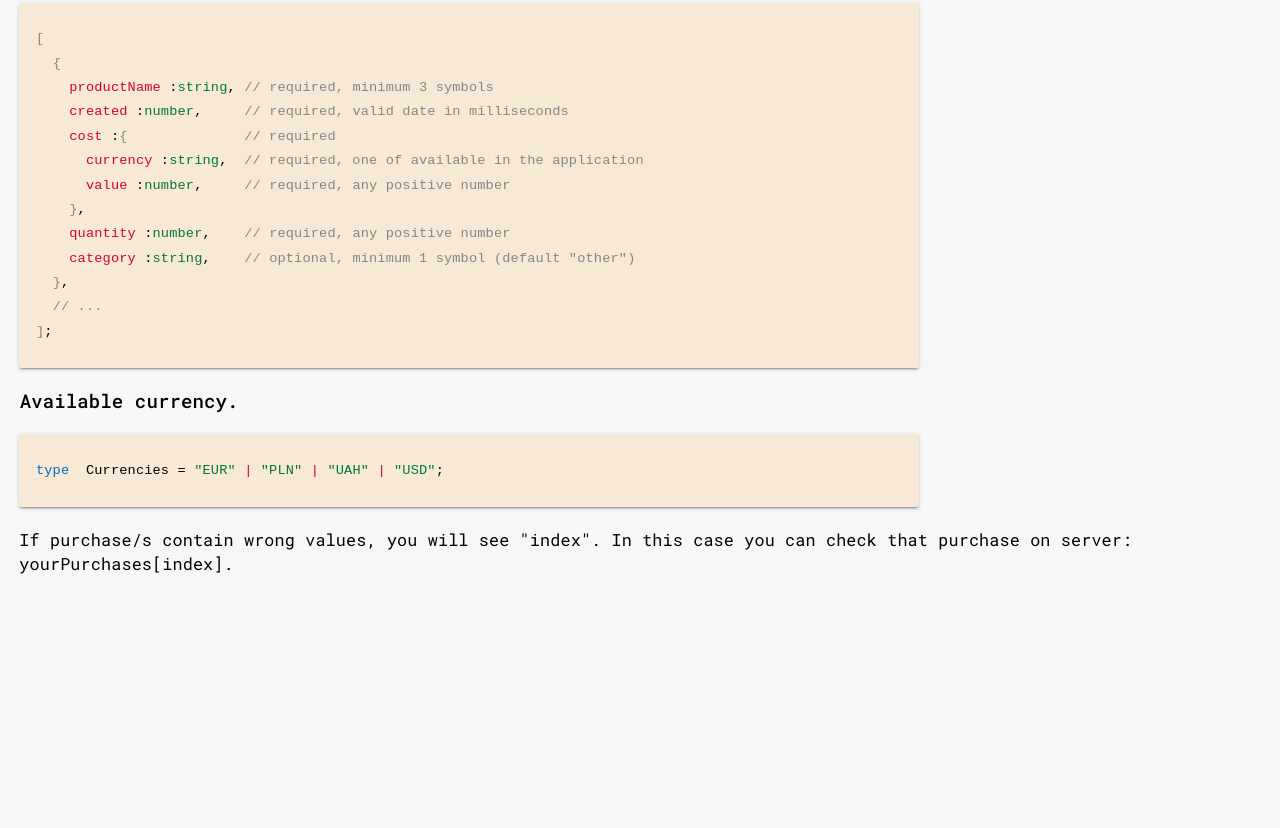
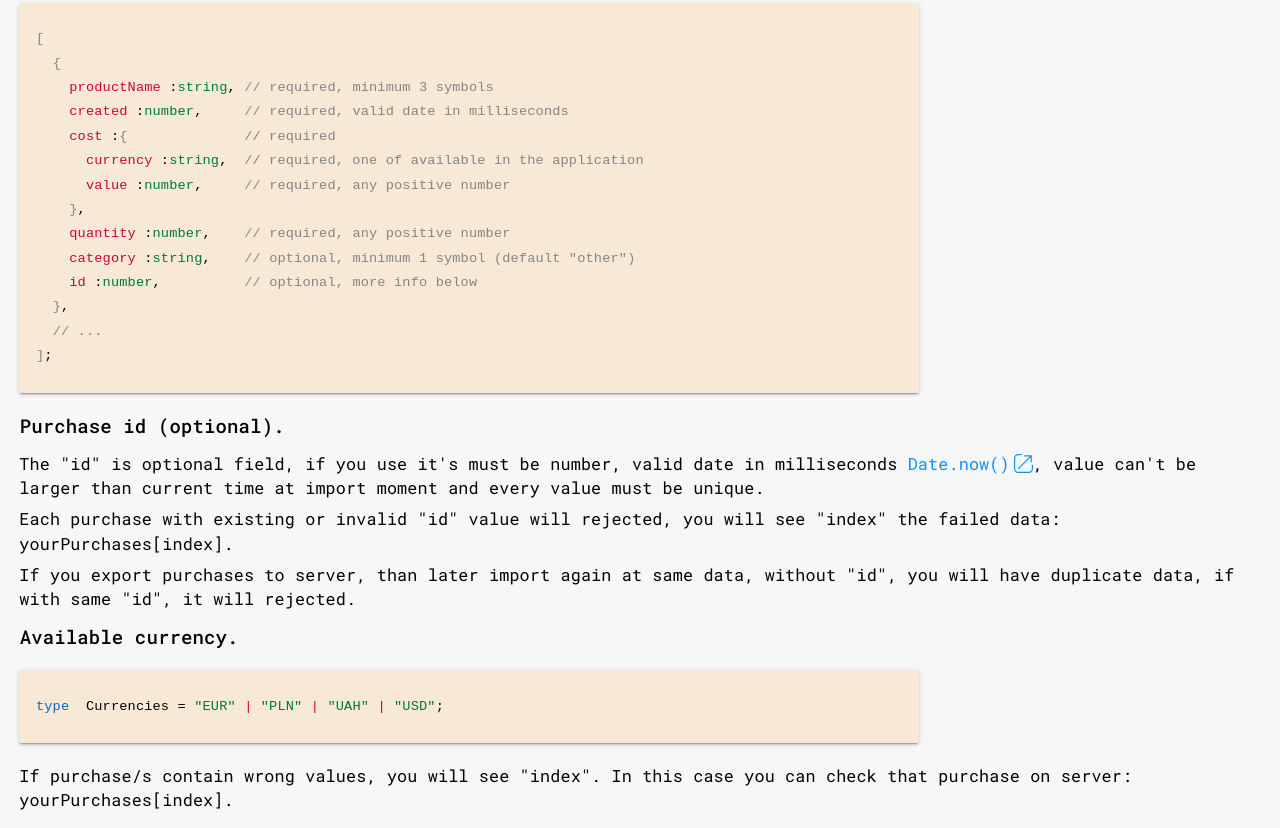
Before and after one commit to litichevskiy/where-is-my-money-import-export-readme, a website built with webpack: page index.html in a window 1280 px wide. Shown: the part 1988-2816 px from the top of the page. Before the commit the page ends 2593 px from the top, so only its background shows below. Built offline with nearby package versions, Linux system fonts and the light colour scheme; some packages are replaced by stand-ins of ours.

Commit message:
added description about purchase id

```diff
--- a/index.html
+++ b/index.html
@@ -139,11 +139,24 @@
       <span class="hlht punctuation">}</span>,
       <span class="hlht literal-property property">quantity</span> :<span class="hlht constant">number</span>,    <span class="hlht comment">// required, any positive number</span>
       <span class="hlht literal-property property">category</span> :<span class="hlht constant">string</span>,    <span class="hlht comment">// optional, minimum 1 symbol (default "other")</span>
+      <span class="hlht literal-property property">id</span> :<span class="hlht constant">number</span>,          <span class="hlht comment">// optional, more info below </span>
     <span class="hlht punctuation">}</span>,
     <span class="hlht comment">// ...</span>
   <span class="hlht punctuation">]</span>;
 </code>
 </pre>
+          <li class="item-list-app-description subhead">Purchase id (optional).</li>
+          <li class="item-list-app-description"></li>
+          <li class="item-list-app-description">
+            The "id" is optional field, if you use it's must be number, valid date in milliseconds <a href="https://developer.mozilla.org/en-US/docs/Web/JavaScript/Reference/Global_Objects/Date/now" class="external-link" target="_blank">Date.now()</a>, value can't be larger than current time at import moment and every value must be unique.
+          </li>
+          <li class="item-list-app-description">
+            Each purchase with existing or invalid "id" value will rejected, you will see "index" the failed data: yourPurchases[index].
+          </li>
+          <li class="item-list-app-description">
+            If you export purchases to server, than later import again at same data, without "id", you will have duplicate data, if with same "id", it will rejected.
+          </li>
+          <li class="item-list-app-description"></li>
           <li class="item-list-app-description subhead">Available currency.</li>
           <li class="item-list-app-description">
 <pre>
```
